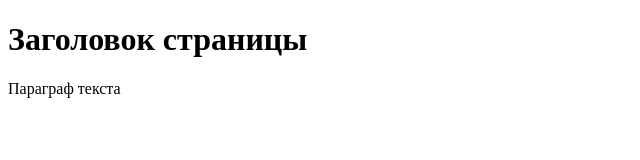
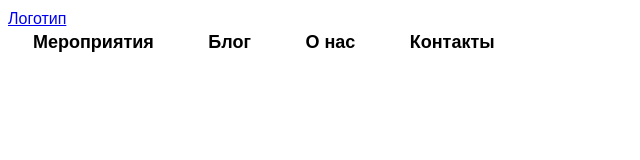
Before and after one commit to benerd19/benerd19.github.io, a plain HTML site: page index.html in a window 1280 px wide. Shown: the whole page, without its empty margins (0-640 px from the left). Drawn offline with Linux system fonts and the light colour scheme.

Commit message:
Add files via upload

```diff
--- a/index.html
+++ b/index.html
@@ -1,14 +1,41 @@
 <!DOCTYPE html>
 <html lang="ru">
+  <head>
+    <link rel="stylesheet" href="styles/styles.css">
+    <meta charset="UTF-8" />
 
-  <head>
-    <meta charset="UTF-8" />
-    <title>Page title</title>
+    <link rel="preconnect" href="https://fonts.googleapis.com">
+    <link rel="preconnect" href="https://fonts.gstatic.com" crossorigin>
+    <link href="https://fonts.googleapis.com/css2?family=Lora:wght@400;500;600;700&family=Open+Sans:wght@400;500;600;700&display=swap" rel="stylesheet">
+
+    <title>Lenni Art</title>
   </head>
+  <body class="body">
+    <header class="page-header">
+      <a href="index.html" class="page-header__logo">Логотип</a>
+      <nav class="page-header__nav">
+        <a href="#" class="page-header__nav-link">Мероприятия</a>
+        <a href="#" class="page-header__nav-link">Блог</a>
+        <a href="#" class="page-header__nav-link">О нас</a>
+        <a href="#" class="page-header__nav-link">Контакты</a>
+      </nav>
 
-  <body>
-    <h1>Заголовок страницы</h1>
-    <p title="Подсказка">Параграф текста</p>
+      <a href="#" class="btn page-header__user-btn"></a>
+    </header>
+
+    <main class="main">
+      <div class="home">
+        <header class="main-header home__main-header"></header>
+        <section class="offers home__offers"></section>
+        <section class="about home__about"></section>
+        <section class="upcoming home__upcoming"></section>
+        <section class="listing home__listing"></section>
+        <section class="contacts home__contacts"></section>
+
+        <div class="doit home__doit"></div>
+      </div>
+    </main>
+
+    <footer class="page-footer"></footer>
   </body>
-
 </html>
--- /dev/null
+++ b/styles/styles.css
@@ -0,0 +1,23 @@
+.body{
+   font-family: "Opera Sans", sans-serif;
+   font-size: 16px;
+   font-weight: 400;
+   font-style: normal;
+   line-height: 1.375;
+}
+
+.page-header{
+
+}
+.page-header__nav-link{
+    margin: 0 25px;
+    color: #000000;
+    font-weight: 600;
+    font-size: 18px;
+    line-height: 25px;
+    text-decoration: none;
+}
+
+
+
+.page-footer{}
```
